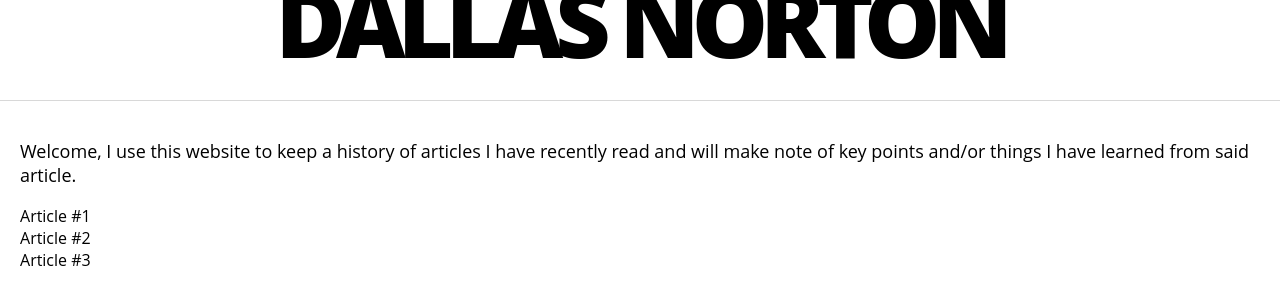
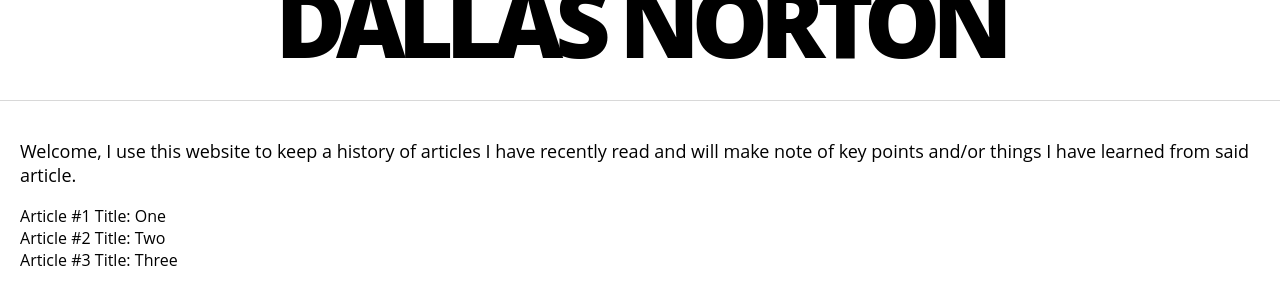
Before and after one commit to dallasnorton/personalSite, a React (Create React App) app: page / in a window 1280 px wide. Shown: the top 304 px of the page. Built offline with nearby package versions, Linux system fonts and the light colour scheme.

Commit message:
using map for list of articles

```diff
--- a/src/Article.js
+++ b/src/Article.js
@@ -2,7 +2,9 @@ import React, { Component } from 'react';
 
 class Article extends Component {
     render() {
-      return <div>Article #{this.props.num}</div>;
+      return <div>
+        Article #{this.props.num} <span>Title: {this.props.title}</span>
+      </div>;
     }
 }
 
--- a/src/Articles.js
+++ b/src/Articles.js
@@ -2,9 +2,17 @@ import React, { Component } from 'react';
 import Article from './Article';
 
 class Articles extends Component {
-    render() {
-      return <div><Article num='1' /><Article num='2' /><Article num='3' /></div>;
-    }
+  constructor(props) {
+    super(props);
+    this.articles = [{index: 1, title: 'One'}, {index: 2, title: 'Two'}, {index: 3, title: 'Three'}];
+    this.articleList = this.articles.map((article) => {
+      return <Article key={article.index} num={article.index} title={article.title}/>
+    });
+  }
+
+  render() {
+    return <div>{this.articleList}</div>;
+  }
 }
 
 export default Articles;
```
Also changed, not shown: src/App.js (+7 -0 lines).
